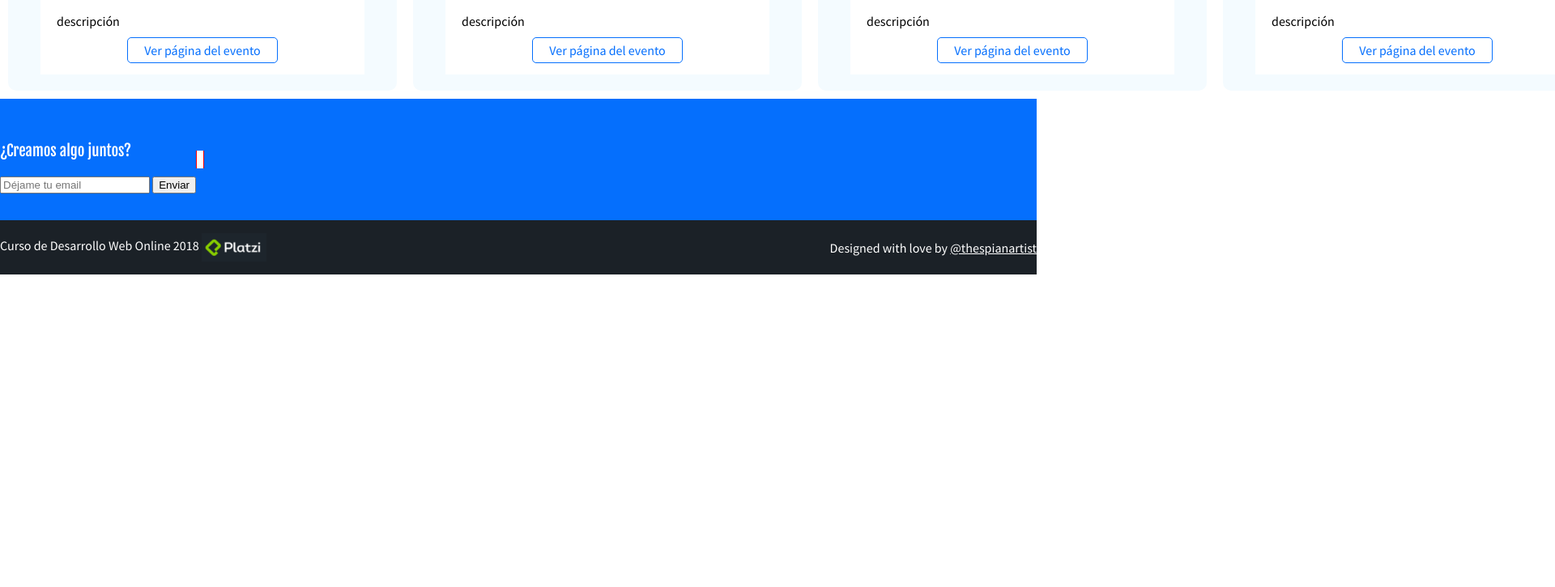
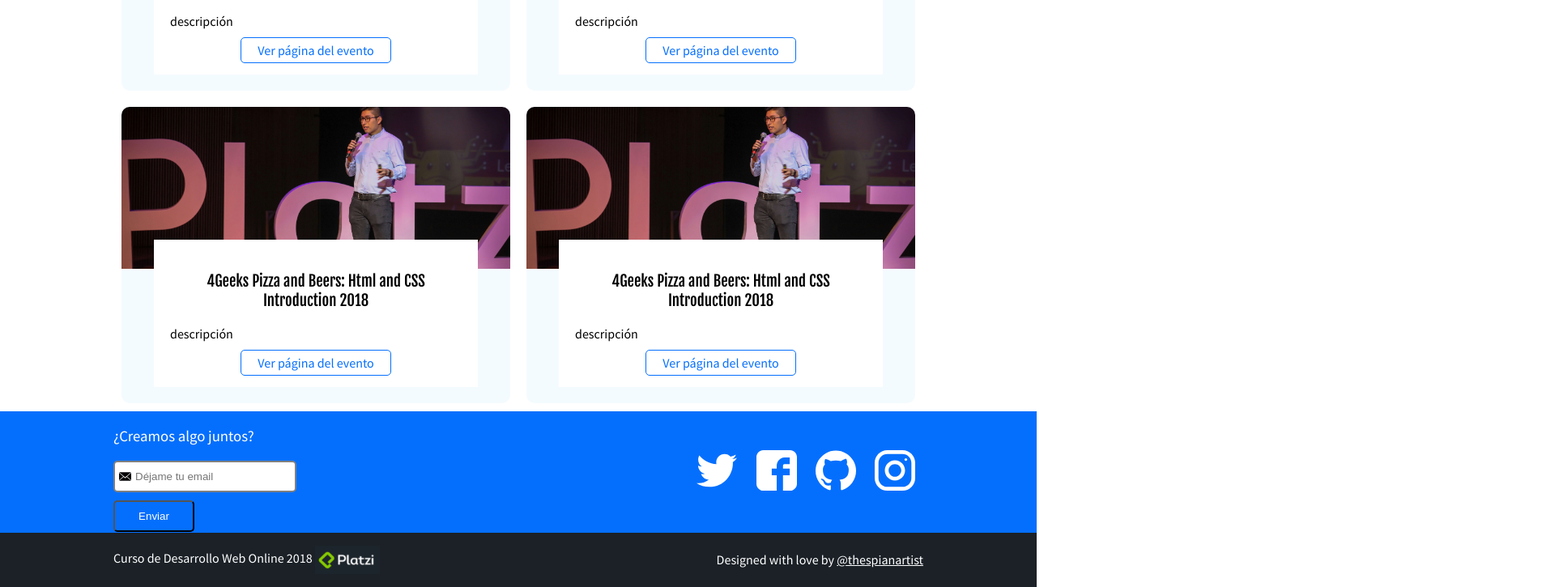
Before and after one commit to guillermodelacabada/Curriculum-Vitae, a plain HTML site: page index.html in a window 1280 px wide. Shown: the part 1749-2474 px from the top of the page at 81% size, 1920 px wide, since content can reach past the window. Before the commit the page ends 2088 px from the top, so only its background shows below. Drawn offline with Linux system fonts and the light colour scheme.

Commit message:
terminado el curso

```diff
--- a/css/estilos.css
+++ b/css/estilos.css
@@ -35,13 +35,18 @@
 
 .hero {
   height: 300px;
-  background-image: url("../img/hero.jpg");
+  /* background-image: url("../img/hero.jpg"); */
   background-color: #1b2127;
-  background-size: 500px 300px;
-  background-repeat: no-repeat;
-  background-position-x: right;
+  /* background-size: 500px 300px; */
+  /* background-repeat: no-repeat; */
+  /* background-position-x: right; */
   display: flex;
   align-items: center;
+  justify-content: space-between;
+}
+
+.hero-img {
+  object-fit: cover;
 }
 
 .portfolio {
@@ -151,6 +156,7 @@
 
 .event-list {
   display: flex;
+  flex-wrap: wrap;
 }
 
 .event-list-title {
@@ -199,14 +205,66 @@
   height: 150px;
   display: flex;
   align-items: center;
+  justify-content: space-between;
 }
 
-.social {
-  border: 1px solid red;
+/* .social {
+} */
+
+.social-link {
+  display: inline-block;
+  width: 50px;
+  height: 50px;
+  margin: 0 10px;
+  background-size: 50px 50px;
 }
 
-.social-link {
-  width: 50px;
-  height: 50px;
-  border: 1px solid white;
+.social-link.twitter {
+  background-image: url("../img/twitter.svg");
 }
+.social-link.facebook {
+  background-image: url("../img/facebook.svg");
+}
+.social-link.github {
+  background-image: url("../img/github.svg");
+}
+.social-link.instagram {
+  background-image: url("../img/instagram.svg");
+}
+
+.form-email input {
+  border-color: grey;
+  border-style: solid;
+  border-radius: 5px;
+  padding: 10px 20px 10px 25px;
+  background-image: url("../img/envelope.svg");
+  background-size: 15px 15px;
+  background-repeat: no-repeat;
+  background-position-y: center;
+  background-position-x: 5px;
+}
+
+.form-email button {
+  display: block;
+  background: transparent;
+  color: white;
+  padding: 10px 0;
+  border-radius: 5px;
+  width: 100px;
+  margin-top: 10px;
+}
+
+.form-email h3 {
+  font-family: Source Sans Pro, sans-serif;
+}
+
+.container {
+  /* border: 1px solid red; */
+  width: 1000px;
+  margin: 0 auto;
+  display: inherit;
+  justify-content: inherit;
+  align-items: inherit;
+  height: inherit;
+  flex-wrap: inherit;
+}
--- a/index.html
+++ b/index.html
@@ -13,8 +13,9 @@
 
 <body>
     <header class="header">
+        <div class="container">
             <figure class="logo">
-            <img src="img/logo.png" height="50px" alt="Logo">
+                <img class="hero-image" src="img/logo.png" height="50px" alt="Logo">
             </figure>
             <nav class="menu">
                 <ol>
@@ -29,17 +30,20 @@
                     </li>
                 </ol>
             </nav>
+        </div>
     </header>
     <section class="hero">
+        <div class="container">
             <h1>
                 ¡Hola! <strong>Soy Guillermo De La Cabada</strong> <br>
                 Desarrollador Web <strong>Full Stack</strong> <br>
                 con pasión por <strong>la enseñanza</strong>
             </h1>
+            <img class="hero-img" src="img/hero.jpg" width="500px" height="300px" alt="imagen principal del sitio">
+        </div>
     </section>
-
     <section id="portafolio" class="portfolio">
-
+        <div class="container">
             <h2>Portafolio (Proyectos Destacados)</h2>
             <article class="project">
                 <div class="project-details">
@@ -73,9 +77,13 @@
                         alt="proyecto del curso de react native" width="500">
                 </figure>
             </article>
+        </div>
     </section>
+    <div class="container">
         <h2 class="event-list-title">Más sobre mi experiencia</h2>
+    </div>
     <section id="eventos" class="event-list">
+        <div class="container">
             <article class="event">
                 <figure class="event-imageContainer">
                     <img class="event-image" src="img/platzi-conf.jpg" alt="foto del evento" width="500">
@@ -124,21 +132,25 @@
                     </a>
                 </div>
             </article>
+        </div>
     </section>
     <section id="contacto" class="contact">
+        <div class="container">
             <form action="/suscripcion/" class="form-email">
                 <h3>¿Creamos algo juntos?</h3>
                 <input type="text" placeholder="Déjame tu email" id="email">
                 <button>Enviar</button>
             </form>
             <div class="social">
-            <a href="https://twitter.com/guillermodlcm" class="social-link twitter"></a>
-            <a href="https://www.facebook.com/guillermodelacabada" class="social-link facebook"></a>
-            <a href="https://github.com/guillermodelacabada" class="social-link github"></a>
-            <a href="https://www.instagram.com/guillermodelacabada/?hl=es-la" class="social-link instagram"></a>
+                <a target="blank" href="https://twitter.com/guillermodlcm" class="social-link twitter"></a>
+                <a target="blank" href="https://www.facebook.com/guillermodelacabada" class="social-link facebook"></a>
+                <a target="blank" href="https://github.com/guillermodelacabada" class="social-link github"></a>
+                <a target="blank" href="https://www.instagram.com/guillermodelacabada/?hl=es-la" class="social-link instagram"></a>
+            </div>
         </div>
     </section>
     <footer class="footer">
+        <div class="container">
             <div>
                 <p>Curso de Desarrollo Web Online 2018 <img src="img/platzi.png" width="80px" alt=""></p>
             </div>
@@ -147,6 +159,7 @@
                     Designed with love by <a href="https://twitter.com/thespianartist">@thespianartist</a>
                 </p>
             </div>
+        </div>
     </footer>
 </body>
 
```
Lines whose indentation alone changed are shown as unchanged.
